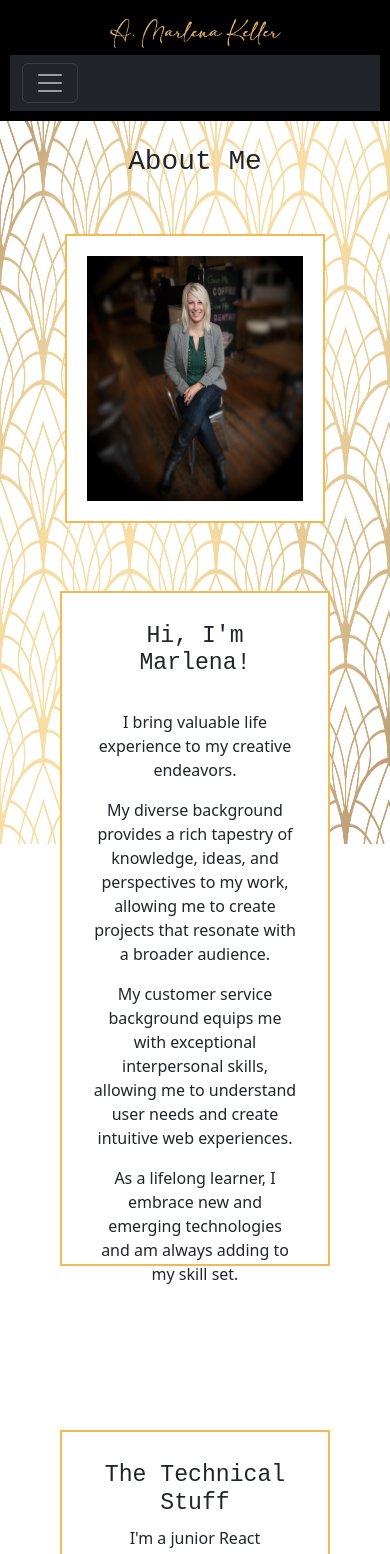
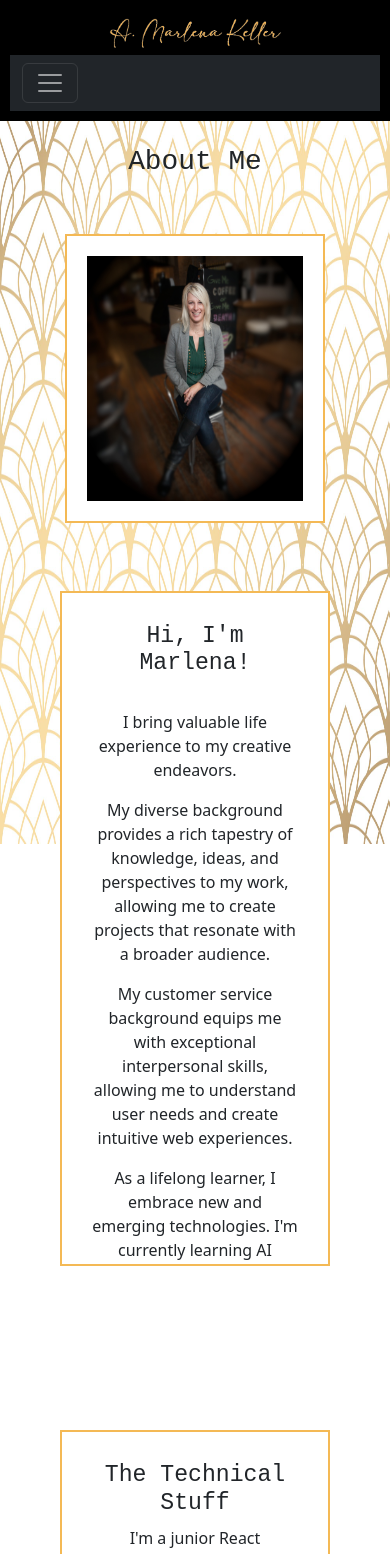
Before and after one commit to annamarlena/react-portfolio, a React (Create React App) app: page / in a window 390 px wide. Shown: the top 1554 px of the page. Built offline with nearby package versions, Linux system fonts and the light colour scheme.

Commit message:
Fixed text overflow issue on small screens

```diff
--- a/src/components/About.js
+++ b/src/components/About.js
@@ -25,7 +25,7 @@ function About() {
               {/* Moreover, my decision to embark on a career change demonstrates courage, adaptability, and a hunger for personal growth.  */}
               <p>My diverse background provides a rich tapestry of knowledge, ideas, and perspectives to my work, allowing me to create projects that resonate with a broader audience. </p>
               <p>My customer service background equips me with exceptional interpersonal skills, allowing me to understand user needs and create intuitive web experiences.</p>
-              <p>As a lifelong learner, I embrace new and emerging technologies and am always adding to my skill set.</p>
+              <p>As a lifelong learner, I embrace new and emerging technologies. I'm currently learning AI Prompt Engineering.</p>
             </section>
           </Col>
         </Row>
--- a/src/components/about.css
+++ b/src/components/about.css
@@ -15,6 +15,7 @@ width: 80%;
   padding: 30px;
   outline: 2px solid #f4b955;
   margin: 50px;
+  overflow: scroll;
 }
 
 .section3 {
```
